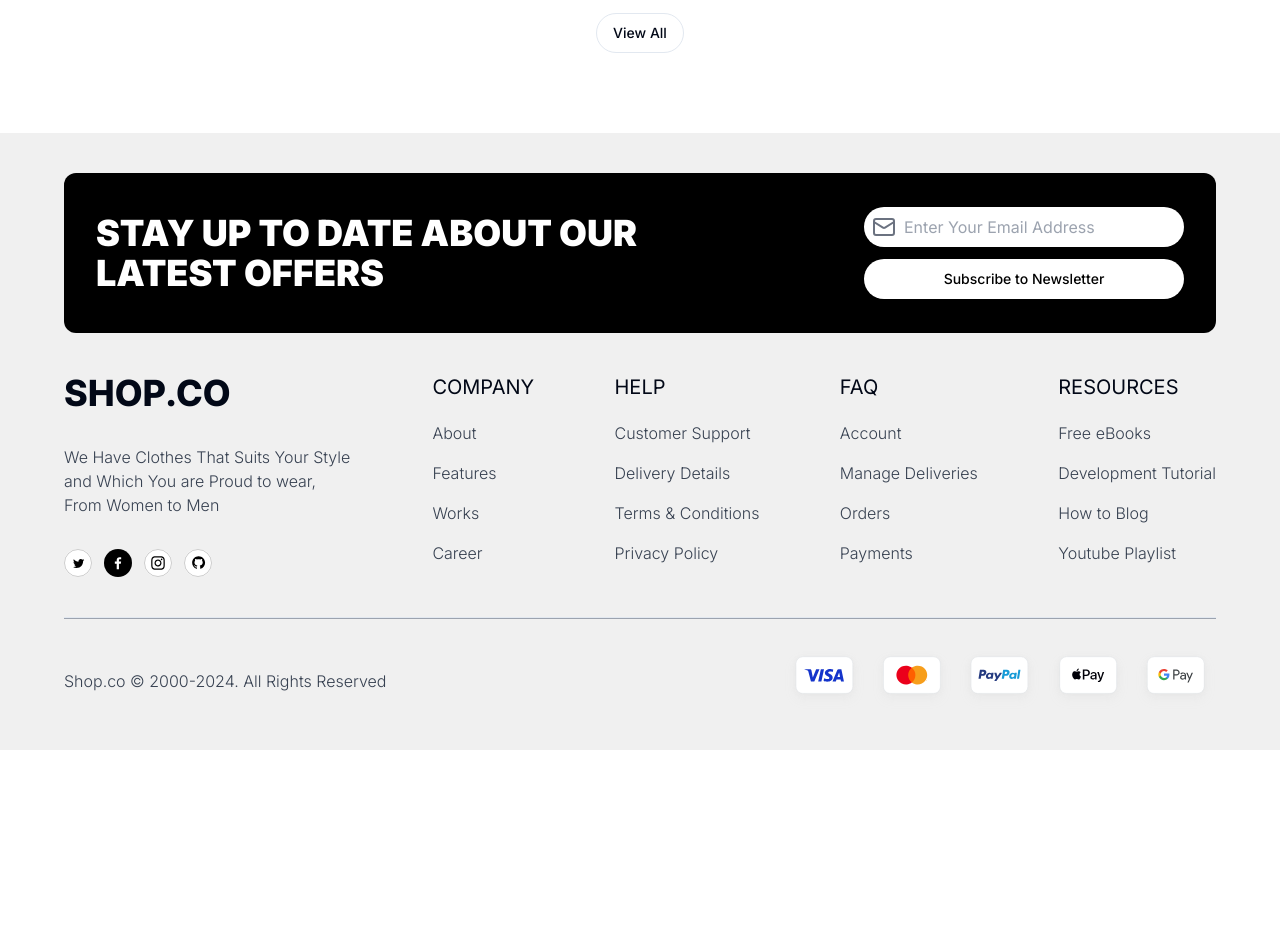
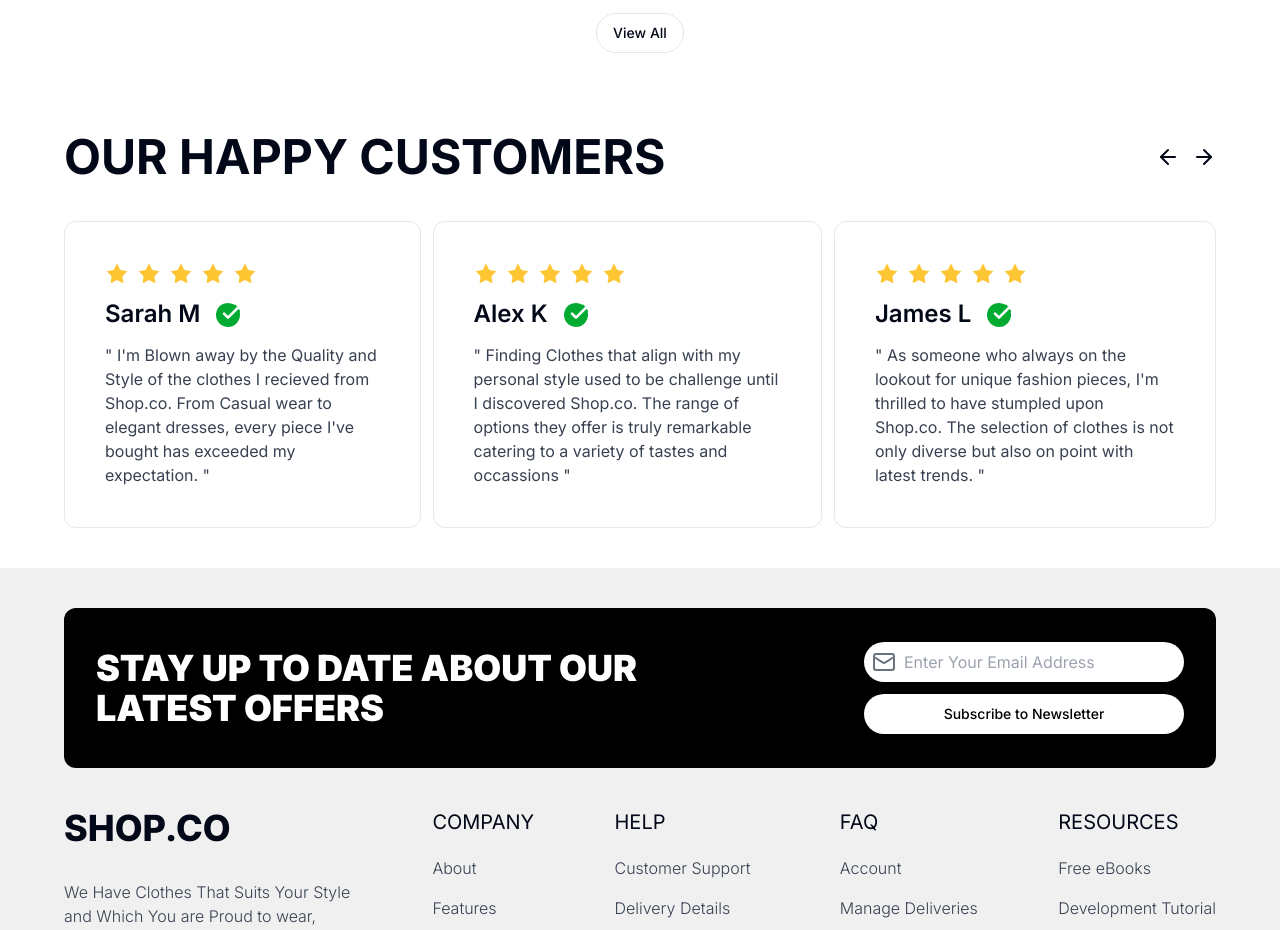
Before and after one commit to akashkennedy/shop.co, a Next.js app: page / in a window 1280 px wide. Shown: the part 2160-3090 px from the top of the page. Before the commit the page ends 2910 px from the top, so only its background shows below. Built offline with nearby package versions, Linux system fonts and the light colour scheme.

Commit message:
Create Testimonial

```diff
--- a/app/page.tsx
+++ b/app/page.tsx
@@ -1,5 +1,7 @@
 import { Button } from "@/components/ui/button";
 import Footer from "@/components/Footer";
+import Testimonial from "@/components/Testimonial";
+import { testimonials } from "@/constants/testimonials";
 import Product from "@/components/Product";
 import { newArrivals } from "@/constants/products";
 import { topSelling } from "@/constants/products";
@@ -9,6 +11,7 @@
 import logo3 from "/public/logo3.png";
 import logo4 from "/public/logo4.png";
 import logo5 from "/public/logo5.png";
+import { ArrowLeft } from "lucide-react";
 
 export default function Home() {
   return (
@@ -110,6 +113,24 @@
           </Button>
         </div>
       </section>
+      <section className="px-16">
+        <div className="flex justify-between items-center">
+          <h1 className="text-5xl font-bold">OUR HAPPY CUSTOMERS</h1>
+          <div className="flex gap-3">
+            <ArrowLeft />
+            <ArrowLeft className="rotate-180" />
+          </div>
+        </div>
+        <div className="flex gap-3 my-10">
+          {testimonials.map((testimonial) => (
+            <Testimonial
+              key={testimonial.id}
+              name={testimonial.name}
+              content={testimonial.content}
+            />
+          ))}
+        </div>
+      </section>
       <Footer />
     </main>
   );
--- /dev/null
+++ b/components/Testimonial.tsx
@@ -0,0 +1,35 @@
+import { Star } from "lucide-react";
+import { CircleCheckBig } from "lucide-react";
+
+interface TestimonailTypes {
+  name: string;
+  content: string;
+  id?: number;
+}
+
+const Testimonial = ({ name, content, id }: TestimonailTypes) => {
+  return (
+    <div className="border rounded-xl p-10 space-y-3">
+      <div className="flex gap-2">
+        <Star fill="#FFC633" stroke="0" />
+        <Star fill="#FFC633" stroke="0" />
+        <Star fill="#FFC633" stroke="0" />
+        <Star fill="#FFC633" stroke="0" />
+        <Star fill="#FFC633" stroke="0" />
+      </div>
+      <div className="space-y-3">
+        <h2 className="text-2xl font-semibold">
+          {name}
+          <CircleCheckBig
+            color="#ffffff"
+            fill="#01AB31"
+            className="inline ml-3 size-8"
+          />
+        </h2>
+        <p className="text-gray-700 font-normal">&quot; {content} &quot;</p>
+      </div>
+    </div>
+  );
+};
+
+export default Testimonial;
--- /dev/null
+++ b/constants/testimonials.ts
@@ -0,0 +1,20 @@
+export const testimonials = [
+  {
+    id: 1,
+    name: "Sarah M",
+    content:
+      "I'm Blown away by the Quality and Style of the clothes I recieved from Shop.co. From Casual wear to elegant dresses, every piece I've bought has exceeded my expectation.",
+  },
+  {
+    id: 2,
+    name: "Alex K",
+    content:
+      "Finding Clothes that align with my personal style used to be challenge until I discovered Shop.co. The range of options they offer is truly remarkable catering to a variety of tastes and occassions",
+  },
+  {
+    id: 3,
+    name: "James L",
+    content:
+      "As someone who always on the lookout for unique fashion pieces, I'm thrilled to have stumpled upon Shop.co. The selection of clothes is not only diverse but also on point with latest trends.",
+  },
+];
```
